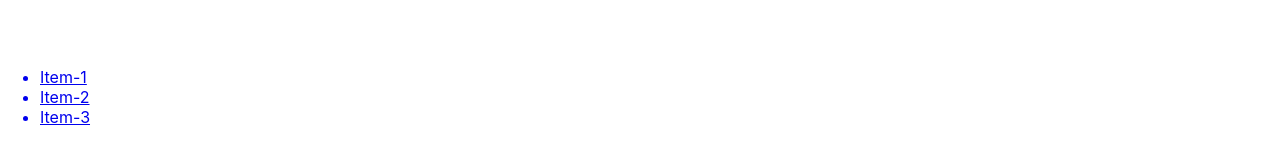
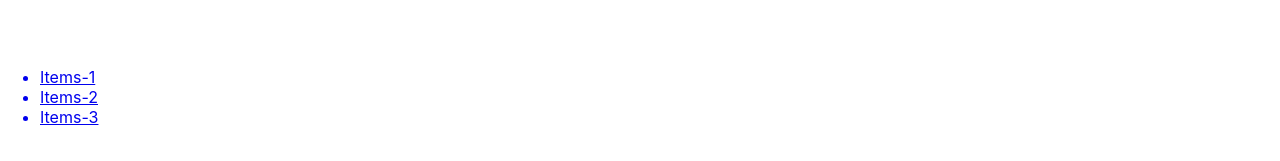
Before and after one commit to shubhsky/learningReactRouterDom, a React (Create React App) app: page /items in a window 1280 px wide. Shown: the part 341-502 px from the top of the page. Built offline with nearby package versions, Linux system fonts and the light colour scheme.

Commit message:
dynamic pages & useParams hooks

```diff
--- /dev/null
+++ b/src/data/itemsData.js
@@ -0,0 +1,17 @@
+export const ITEMS = [
+    {
+        id:'Items-1',
+        title:'Item 1',
+        description:'Item1 description'
+    },
+    {
+        id:'Items-2',
+        title:'Item 2',
+        description:'Item2 description'
+    },
+    {
+        id:'Items-3',
+        title:'Item 3',
+        description:'Item3 description'
+    },
+]
--- a/src/pages/Items.js
+++ b/src/pages/Items.js
@@ -1,19 +1,16 @@
 import { Link } from "react-router-dom";
+import { ITEMS } from "../data/itemsData";
 
 function Items(){
     return(
         <>
             <main><h1>Items Page</h1></main>
             <ul>
-                <Link to='/items/item-1'>
-                    <li>Item-1</li>
-                </Link>
-                <Link to='/items/item-2'>
-                    <li>Item-2</li>
-                </Link>
-                <Link to='/items/item-3'>
-                    <li>Item-3</li>
-                </Link>
+                {ITEMS.map((item)=>(
+                    <Link to={`/items/${item.id}`}>
+                        <li>{item.id}</li>
+                    </Link>
+                ))}
             </ul>
         </>
     )
--- a/src/pages/itemsDetails.js
+++ b/src/pages/itemsDetails.js
@@ -1,16 +1,22 @@
-import { useParams } from "react-router-dom"
+import { useParams } from "react-router-dom";
+import { ITEMS } from "../data/itemsData";
 
 export default function ItemDetails(){
 
-    const param = useParams();
+    const {itemId} = useParams();
+    console.log(itemId)
     // console.log(param);
+
+    const item = ITEMS.find((item)=>item.id ===itemId);
+    // console.log(item)
 
     return(
         <>
         <main>
             <h1>Item Details</h1>
-            <h2>{param.itemId}</h2>
         </main>
+        <h2>{item.title}</h2>
+        <h3>{item.description}</h3>
         </>
     )
 }
```
Also changed, not shown: src/index.css (line endings or trailing spaces).
